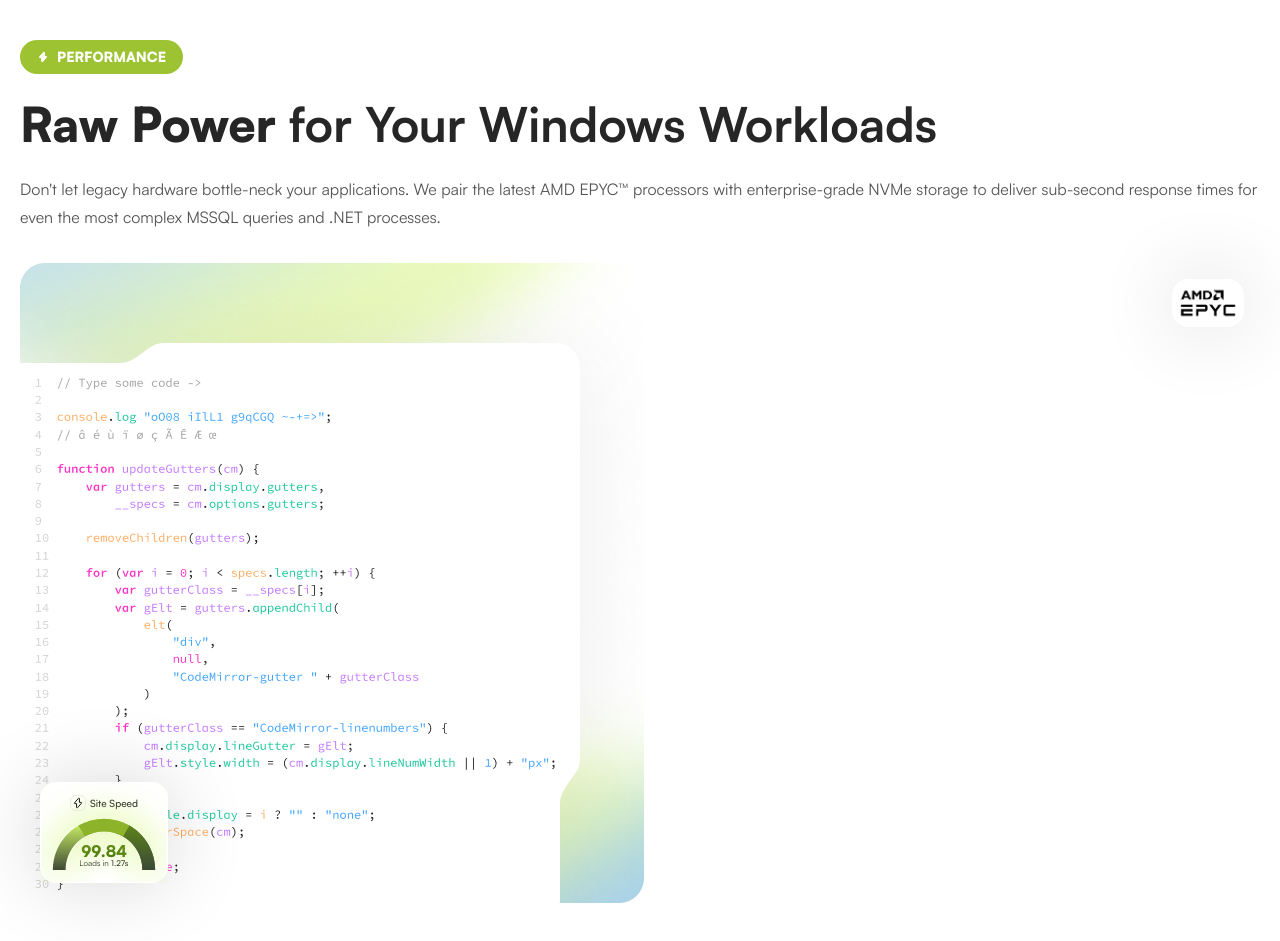
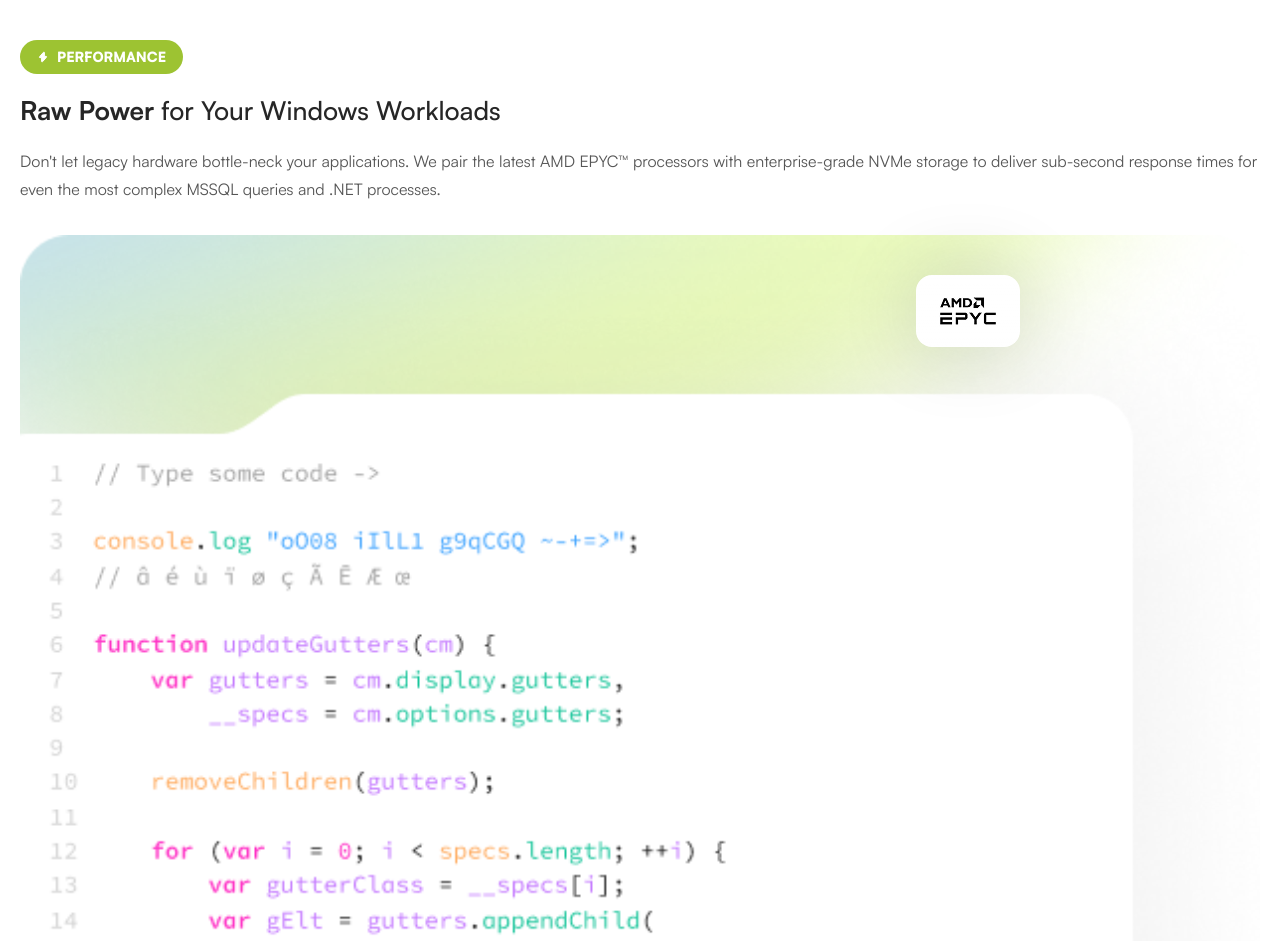
Before and after one commit to HamedSiaban/ultahost, a React (Vite) app: page / in a window 1280 px wide. Shown: the top 941 px of the page. Built offline with nearby package versions, Linux system fonts and the light colour scheme.

Commit message:
fix: manage responsiveness for widths between 3xl and sm

```diff
--- a/src/components/layout/Layout.tsx
+++ b/src/components/layout/Layout.tsx
@@ -2,7 +2,7 @@ import { Outlet } from "react-router-dom";
 
 export default function Layout() {
   return (
-    <main className="font-satoshi 3xl:px-60 3xl:py-30 3xl:grid 3xl:grid-cols-2 3xl:gap-x-40 3xl:gap-y-30 flex flex-col items-start gap-10 bg-white px-5 py-10">
+    <main className="font-satoshi 3xl:px-60 3xl:py-30 3xl:gap-x-40 3xl:gap-y-30 flex flex-col items-start gap-10 bg-white px-5 py-10 2xl:grid 2xl:grid-cols-2 2xl:gap-x-5 2xl:gap-y-20 2xl:px-10 2xl:py-25">
       <Outlet />
     </main>
   );
--- a/src/components/widgets/Section.tsx
+++ b/src/components/widgets/Section.tsx
@@ -20,12 +20,12 @@ export default function Section({
       className={cn(
         "flex flex-col items-start gap-8",
         orderMap[flexOrder],
-        "3xl:border 3xl:items-center 3xl:border-[#00000029] 3xl:rounded-4xl 3xl:p-2 3xl:pt-6 3xl:opacity-50 hover:3xl:opacity-100 hover:3xl:shadow-[0px_0px_40px_rgba(0,0,0,0.04)]",
+        "2xl:items-center 2xl:rounded-4xl 2xl:border 2xl:border-[#00000029] 2xl:p-2 2xl:pt-6 2xl:opacity-50 hover:2xl:opacity-100 hover:2xl:shadow-[0px_0px_40px_rgba(0,0,0,0.04)]",
         colStartMap[gridColumnNumber],
         rowStartMap[gridRowNumber],
       )}
     >
-      <div className="3xl:items-center 3xl:px-10 flex flex-col items-start gap-4 sm:gap-5">
+      <div className="3xl:px-10 flex flex-col items-start gap-4 sm:gap-5 2xl:items-center 2xl:px-20">
         <TitleBadge label={badgeLabel} />
         <Title boldText={boldTitle} normalText={normalTitle} />
         <SubTitle text={subTitle} />
--- a/src/components/widgets/Title.tsx
+++ b/src/components/widgets/Title.tsx
@@ -6,7 +6,7 @@ export default function Title({
   normalText: string;
 }) {
   return (
-    <h1 className="3xl:text-center text-[26px] leading-[1.26] font-medium text-neutral-800 sm:text-[48px] sm:font-bold">
+    <h1 className="3xl:text-center 3xl:text-[48px] text-[26px] leading-[1.26] font-medium text-neutral-800 2xl:text-[32px] 2xl:font-bold">
       <b>{boldText}</b> {normalText}
     </h1>
   );
--- a/src/lib/sectionOrders.helper.ts
+++ b/src/lib/sectionOrders.helper.ts
@@ -6,11 +6,11 @@ export const orderMap: Record<number, string> = {
 };
 
 export const colStartMap: Record<number, string> = {
-  1: "3xl:col-start-1",
-  2: "3xl:col-start-2",
+  1: "2xl:col-start-1",
+  2: "2xl:col-start-2",
 };
 
 export const rowStartMap: Record<number, string> = {
-  1: "3xl:row-start-1",
-  2: "3xl:row-start-2",
+  1: "2xl:row-start-1",
+  2: "2xl:row-start-2",
 };
--- a/src/pages/home/sectionImages/AIImage.tsx
+++ b/src/pages/home/sectionImages/AIImage.tsx
@@ -10,7 +10,7 @@ export default function AIImage() {
             ${aiBig} 624w,
             ${aiSmall} 335w
             `}
-        sizes="(max-width: 640px) calc(100vw - 40px), 624px"
+        sizes="(max-width: 640px) calc(100vw - 40px), 100%"
         alt="AI panel ready to get propts"
         className=""
         loading="lazy"
--- a/src/pages/home/sectionImages/ManagementImage.tsx
+++ b/src/pages/home/sectionImages/ManagementImage.tsx
@@ -10,7 +10,7 @@ export default function ManagementImage() {
             ${managementBig} 624w,
             ${managementSmall} 335w
             `}
-        sizes="(max-width: 640px) calc(100vw - 40px), 624px"
+        sizes="(max-width: 640px) calc(100vw - 40px), 100%"
         alt="Dashboard of management services"
         className=""
         loading="lazy"
--- a/src/pages/home/sectionImages/PerformanceImage.tsx
+++ b/src/pages/home/sectionImages/PerformanceImage.tsx
@@ -8,7 +8,7 @@ import { LightningSvg } from "@/assets/svgComps/LightningSvg";
 export default function PerformanceImage() {
   return (
     <div className="relative h-auto w-full rounded-[25px]">
-      <div className="3xl:w-26 3xl:h-18 3xl:top-10 3xl:right-60 absolute top-4 right-4 flex h-12 w-18 items-center justify-center rounded-2xl border border-transparent bg-white bg-[linear-gradient(180deg,rgba(255,255,255,0.92)_0%,rgba(255,255,255,0.56)_100%)] shadow-[0px_0px_80px_0px_rgba(0,0,0,0.16)] backdrop-blur-2xl [border-image:linear-gradient(180deg,rgba(255,255,255,0.24)_0%,rgba(255,255,255,0.02)_100%)_1]">
+      <div className="absolute top-4 right-4 flex h-12 w-18 items-center justify-center rounded-2xl border border-transparent bg-white bg-[linear-gradient(180deg,rgba(255,255,255,0.92)_0%,rgba(255,255,255,0.56)_100%)] shadow-[0px_0px_80px_0px_rgba(0,0,0,0.16)] backdrop-blur-2xl [border-image:linear-gradient(180deg,rgba(255,255,255,0.24)_0%,rgba(255,255,255,0.02)_100%)_1] sm:top-10 sm:right-60 sm:h-18 sm:w-26">
         <img src={amd} alt="amd logo" />
       </div>
       <img
@@ -17,25 +17,25 @@ export default function PerformanceImage() {
             ${performanceBig} 624w,
             ${performanceSmall} 335w
             `}
-        sizes="(max-width: 640px) calc(100vw - 40px), 624px"
+        sizes="(max-width: 640px) calc(100vw - 40px), 100%"
         alt="A page of programming codes with a speedometer that shows high site speed"
         className=""
         loading="lazy"
       />
-      <div className="3xl:w-40 3xl:h-32 3xl:left-auto 3xl:right-8 3xl:bottom-40 bg-neutral-25 3xl:py-4 absolute bottom-5 left-5 flex h-25.25 w-32 flex-col items-center justify-between rounded-2xl border border-transparent py-3 shadow-[0px_0px_80px_0px_rgba(0,0,0,0.16)] backdrop-blur-2xl [border-image:linear-gradient(180deg,rgba(255,255,255,0.24)_0%,rgba(255,255,255,0.02)_100%)_1]">
-        <div className="3xl:gap-2 flex flex-row items-center justify-center gap-1">
-          <div className="3xl:size-5 flex size-4 items-center justify-center rounded-md border border-[#20202014]">
+      <div className="bg-neutral-25 absolute bottom-5 left-5 flex h-25.25 w-32 flex-col items-center justify-between rounded-2xl border border-transparent py-3 shadow-[0px_0px_80px_0px_rgba(0,0,0,0.16)] backdrop-blur-2xl [border-image:linear-gradient(180deg,rgba(255,255,255,0.24)_0%,rgba(255,255,255,0.02)_100%)_1] sm:right-8 sm:bottom-40 sm:left-auto sm:h-32 sm:w-40 sm:py-4">
+        <div className="flex flex-row items-center justify-center gap-1 sm:gap-2">
+          <div className="flex size-4 items-center justify-center rounded-md border border-[#20202014] sm:size-5">
             <LightningSvg fillColor="transparent" strokeColor="black" />
           </div>
-          <p className="3xl:text-xs text-[10px] leading-[1.7] font-medium text-neutral-800">
+          <p className="text-[10px] leading-[1.7] font-medium text-neutral-800 sm:text-xs">
             Site Speed
           </p>
         </div>
         <div className="flex flex-col items-center">
-          <span className="3xl:text-lg text-secondary-900 translate-y-2 text-base leading-[1.75] font-bold">
+          <span className="text-secondary-900 translate-y-2 text-base leading-[1.75] font-bold sm:text-lg">
             <b>99.84</b>
           </span>
-          <p className="3xl:text-[10px] text-[8px] leading-[1.65] text-neutral-800">
+          <p className="text-[8px] leading-[1.65] text-neutral-800 sm:text-[10px]">
             <span className="font-normal">Loads in</span>
             <span className="font-medium"> 1.27s</span>
           </p>
@@ -43,12 +43,12 @@ export default function PerformanceImage() {
         <img
           src={greenBowGlow}
           alt="speedometer"
-          className="3xl:hidden absolute bottom-0 block"
+          className="absolute bottom-0 block sm:hidden"
         />
         <img
           src={greenBow}
           alt="speedometer"
-          className="3xl:block absolute bottom-2.5 hidden"
+          className="absolute bottom-2.5 hidden sm:block"
         />
       </div>
     </div>
--- a/src/pages/home/sectionImages/SupportImage.tsx
+++ b/src/pages/home/sectionImages/SupportImage.tsx
@@ -46,7 +46,7 @@ export default function SupportImage() {
             ${supportBig} 624w,
             ${supportSmall} 335w
             `}
-        sizes="(max-width: 640px) calc(100vw - 40px), 624px"
+        sizes="(max-width: 640px) calc(100vw - 40px), 100%"
         alt="Man holding laptop with overlay of support replying to customer chat"
         className=""
         loading="lazy"
```
